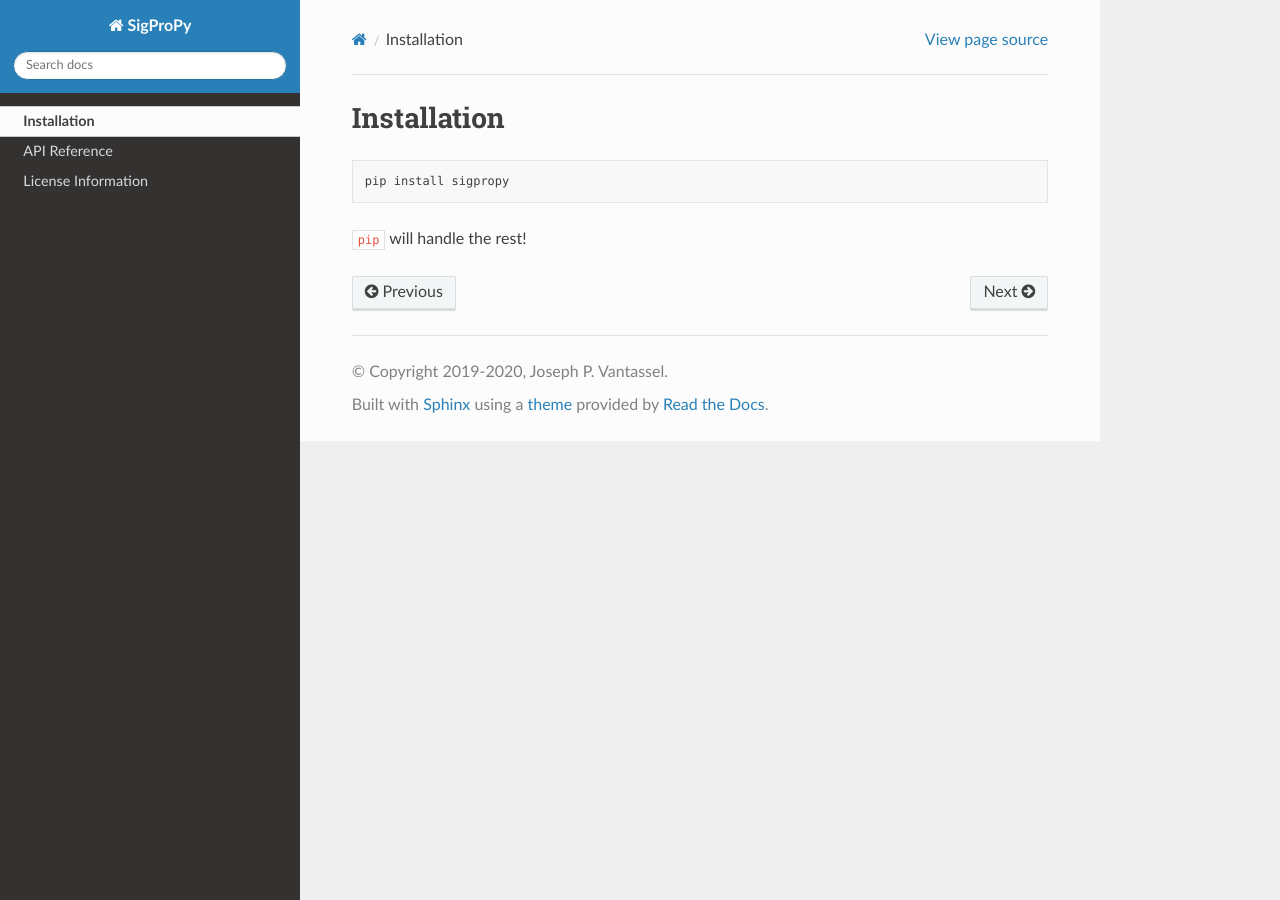
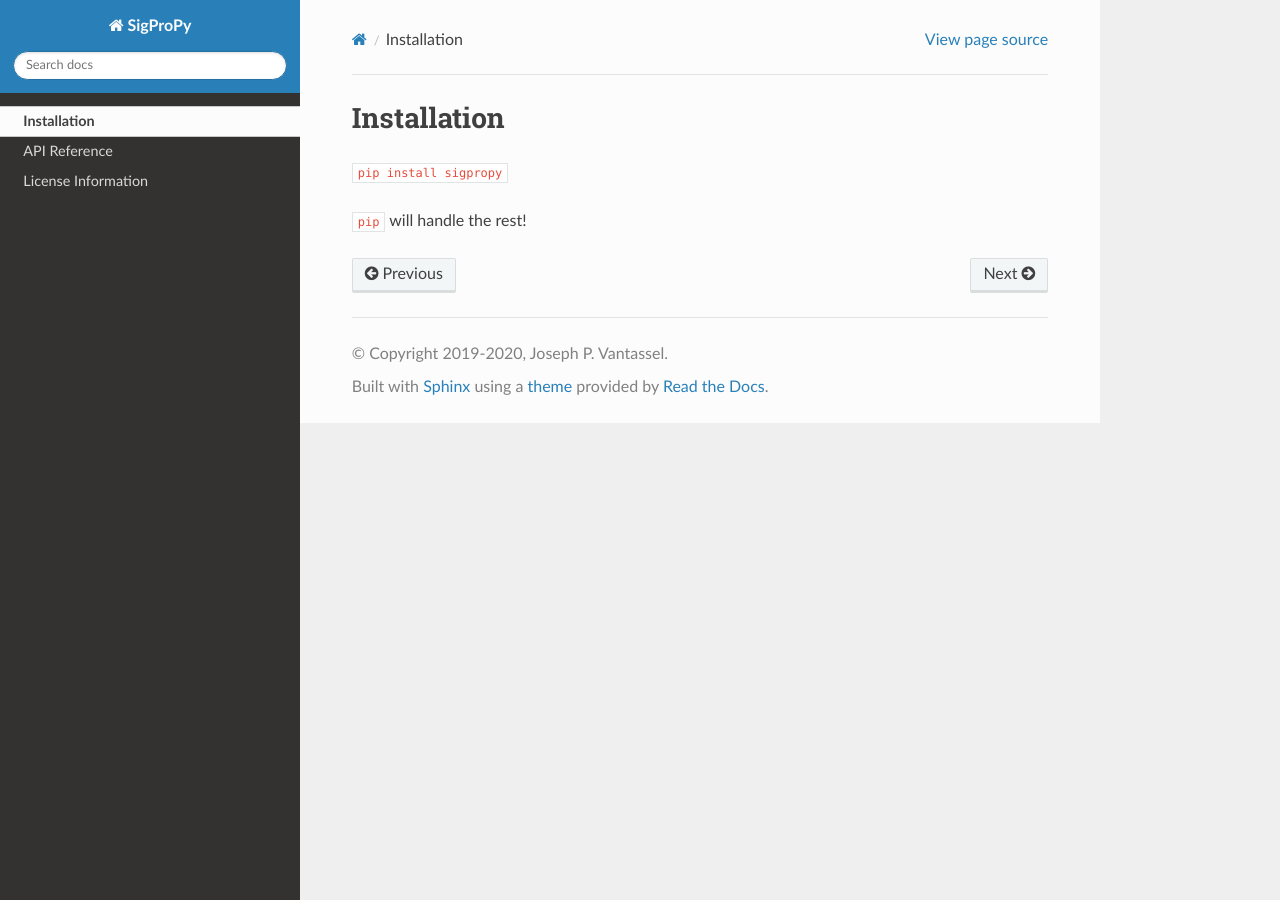
Before and after one commit to jpvantassel/sigpropy, a Sphinx documentation site: the page built from docs/install.rst, in a window 1280 px wide. Built offline with Sphinx 7.4.7 and the Read the Docs theme 2.0.0, drawn with Linux system fonts in a browser that asks for light colours.

Commit message:
:bug: in install docs

```diff
--- a/docs/install.rst
+++ b/docs/install.rst
@@ -3,8 +3,6 @@
 Installation
 ============
 
-.. code-block:: bash
-
-   pip install sigpropy
+``pip install sigpropy``
 
 ``pip`` will handle the rest!
```
